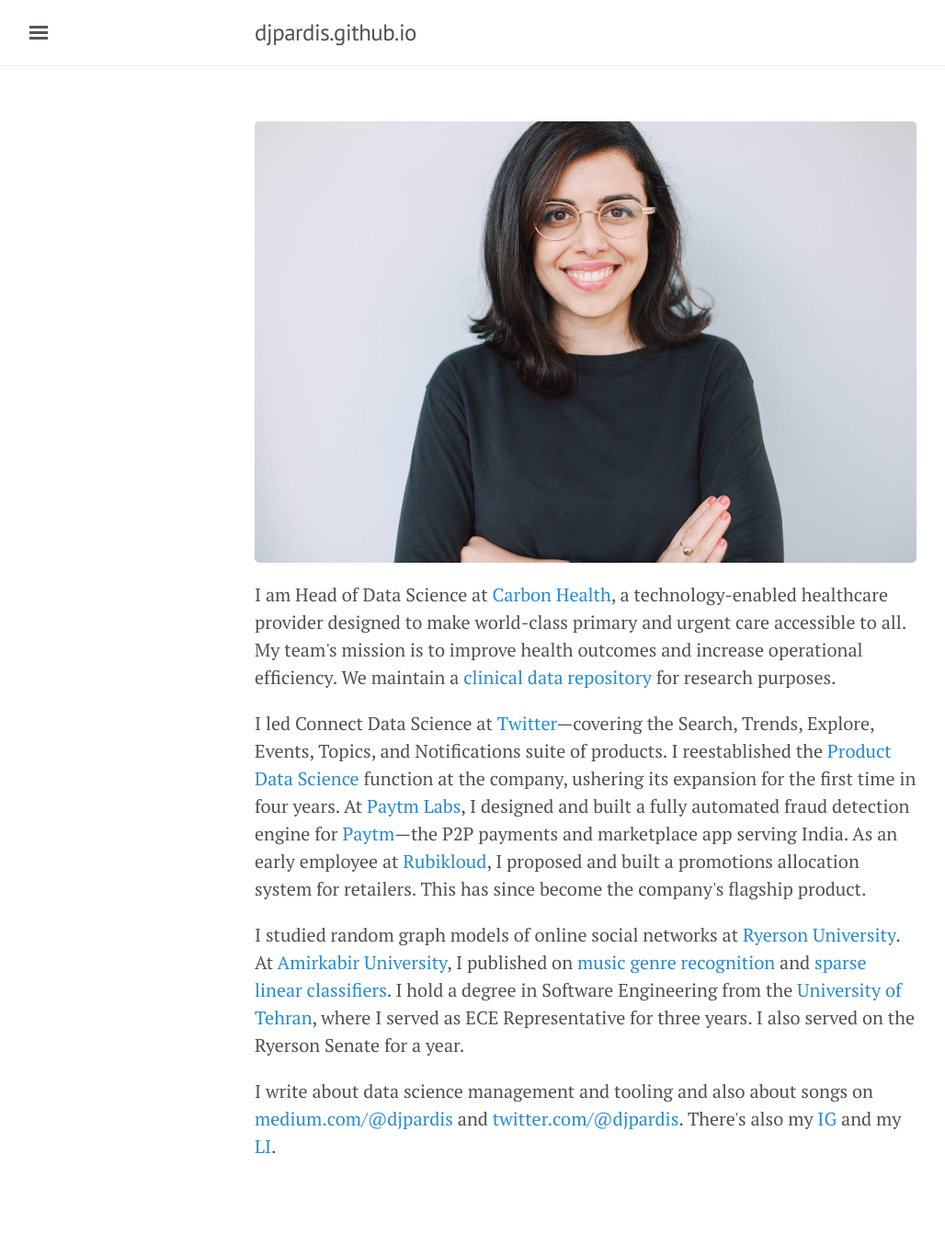
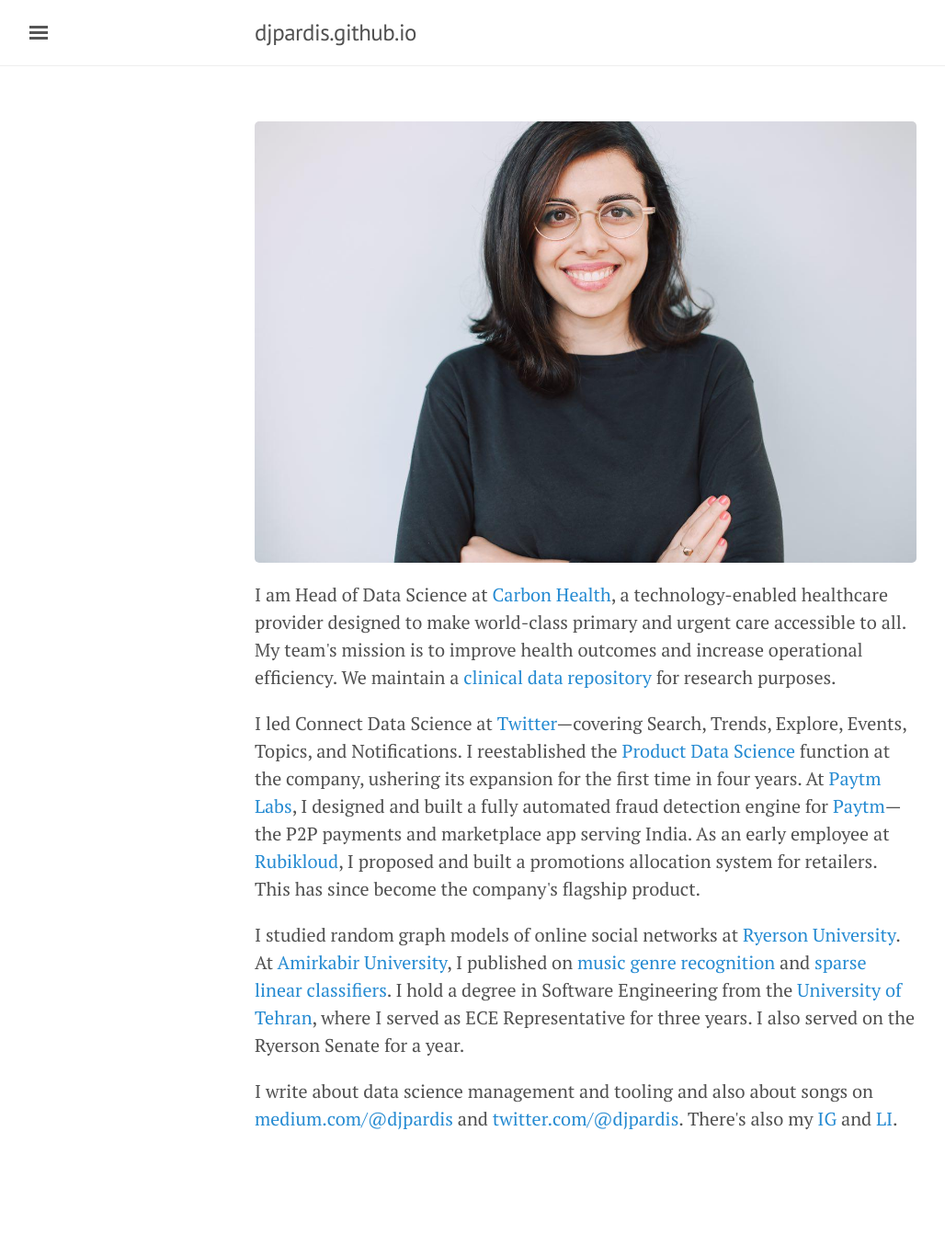
Before and after one commit to djpardis/djpardis.github.io, a Jekyll site: the page built from index.html, in a window 1280 px wide. Shown: the whole page at 92% size, without its empty margins (3-1031 px from the left). Built offline with Jekyll 4.4.1, drawn with Linux system fonts in a browser that asks for light colours; after the commit the page ends 1312 px from its top, so only the background shows below that.

Commit message:
Fixed bio

```diff
--- a/index.html
+++ b/index.html
@@ -13,7 +13,7 @@
 </p>
 
 <p>
-I led Connect Data Science at <a href="https://twitter.com/" target="_blank">Twitter</a>—covering the Search, Trends, Explore, Events, Topics, and Notifications suite of products. I reestablished the <a href="https://medium.com/@djpardis/models-for-integrating-data-science-teams-within-organizations-7c5afa032ebd" target="_blank">Product Data Science</a> function at the company, ushering its expansion for the first time in four years. At <a href="http://www.paytmlabs.com" target="_blank">Paytm Labs</a>, I designed and built a fully automated fraud detection engine for <a href="https://paytm.com/" target="_blank">Paytm</a>—the P2P payments and marketplace app serving India. As an early employee at <a href="https://rubikloud.com/" target="_blank">Rubikloud</a>, I proposed and built a promotions allocation system for retailers. This has since become the company's flagship product.
+I led Connect Data Science at <a href="https://twitter.com/" target="_blank">Twitter</a>—covering Search, Trends, Explore, Events, Topics, and Notifications. I reestablished the <a href="https://medium.com/@djpardis/models-for-integrating-data-science-teams-within-organizations-7c5afa032ebd" target="_blank">Product Data Science</a> function at the company, ushering its expansion for the first time in four years. At <a href="http://www.paytmlabs.com" target="_blank">Paytm Labs</a>, I designed and built a fully automated fraud detection engine for <a href="https://paytm.com/" target="_blank">Paytm</a>—the P2P payments and marketplace app serving India. As an early employee at <a href="https://rubikloud.com/" target="_blank">Rubikloud</a>, I proposed and built a promotions allocation system for retailers. This has since become the company's flagship product.
 </p>
 
 <p>
@@ -21,7 +21,7 @@
 </p>
 
 <p>
-I write about data science management and tooling and also about songs on <a href="https://medium.com/@djpardis" target="_blank">medium.com/@djpardis</a> and <a href="https://twitter.com/@djpardis" target="_blank">twitter.com/@djpardis</a>. There's also my <a href="https://www.instagram.com/djpardis.official/" target="_blank">IG</a> and my <a href="https://www.linkedin.com/in/djpardis/" target="_blank">LI</a>.
+I write about data science management and tooling and also about songs on <a href="https://medium.com/@djpardis" target="_blank">medium.com/@djpardis</a> and <a href="https://twitter.com/@djpardis" target="_blank">twitter.com/@djpardis</a>. There's also my <a href="https://www.instagram.com/djpardis.official/" target="_blank">IG</a> and <a href="https://www.linkedin.com/in/djpardis/" target="_blank">LI</a>.
 </p>
 
 <!-- <p>
```
